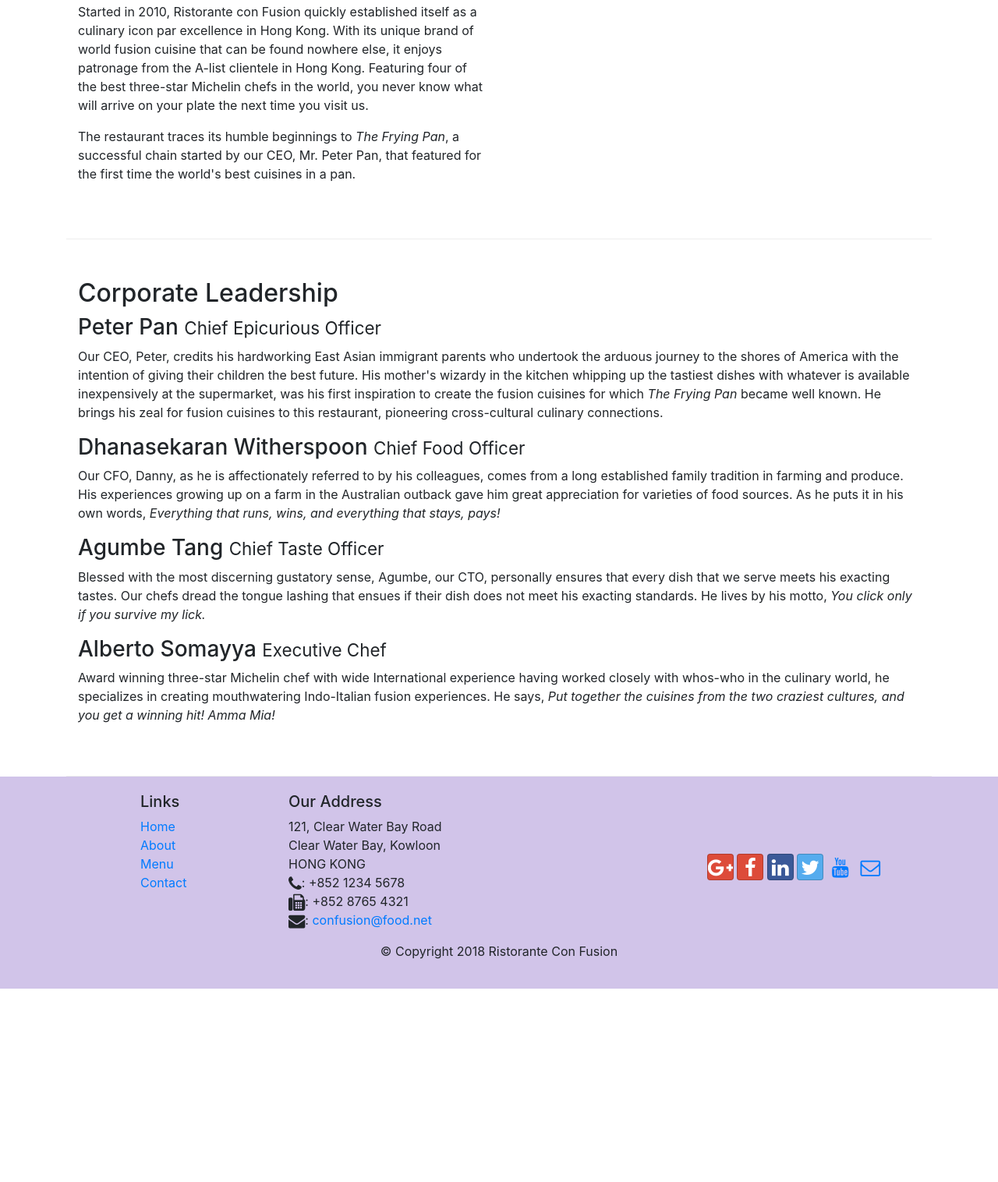
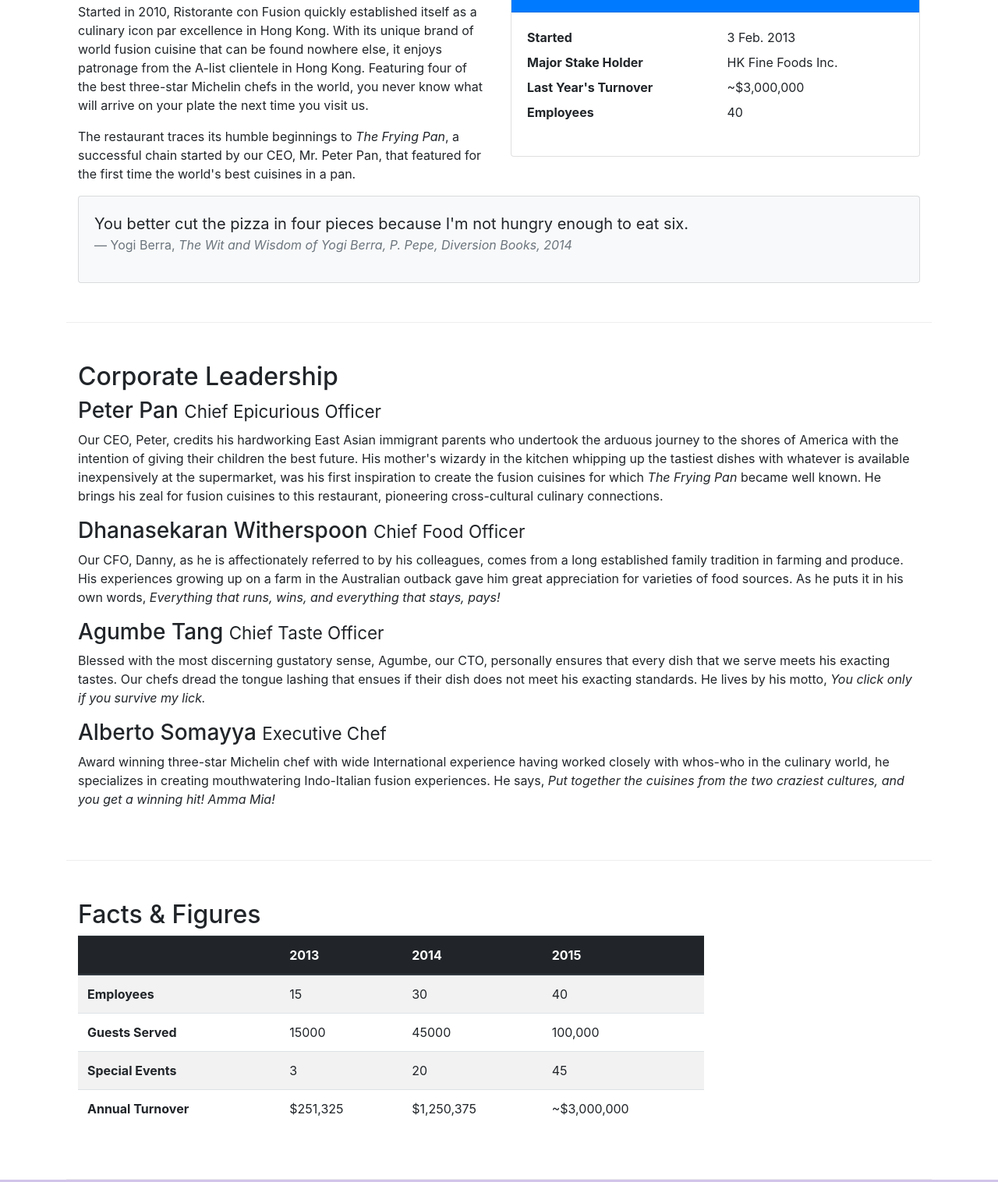
Before and after one commit to XtinaMusic12/Website-bootstrap, a website: page aboutus.html in a window 1280 px wide. Shown: the part 558-2074 px from the top of the page at 78% size. Before the commit the page ends 1826 px from the top, so only its background shows below. Drawn offline with nearby package versions, Linux system fonts and the light colour scheme.

Commit message:
ConFusion Forms Blockquote

```diff
--- a/aboutus.html
+++ b/aboutus.html
@@ -29,7 +29,8 @@
                     <li class="nav-item active"><a href="#" class="nav-link"><span class="fa fa-info"></span> About</a>
                     </li>
                     <li class="nav-item"><a href="#" class="nav-link"><span class="fa fa-list"></span> Menu</a></li>
-                    <li class="nav-item"><a href="./contactus.html" class="nav-link"><span class="fa fa-address-card"></span>
+                    <li class="nav-item"><a href="./contactus.html" class="nav-link"><span
+                                class="fa fa-address-card"></span>
                             Contact</a></li>
                 </ul>
             </div>
@@ -72,7 +73,35 @@
                 <p>The restaurant traces its humble beginnings to <em>The Frying Pan</em>, a successful chain started by
                     our CEO, Mr. Peter Pan, that featured for the first time the world's best cuisines in a pan.</p>
             </div>
-            <div>
+            <div class="col-sm">
+                <div class="card">
+                    <h3 class="card-header bg-primary text-white">Facts At a Glance</h3>
+                    <div class="card-body">
+                        <dl class="row">
+                            <dt class="col-6">Started</dt>
+                            <dd class="col-6">3 Feb. 2013</dd>
+                            <dt class="col-6">Major Stake Holder</dt>
+                            <dd class="col-6">HK Fine Foods Inc.</dd>
+                            <dt class="col-6">Last Year's Turnover</dt>
+                            <dd class="col-6">~$3,000,000</dd>
+                            <dt class="col-6">Employees</dt>
+                            <dd class="col-6">40</dd>
+                        </dl>
+                    </div>
+                </div>
+            </div>
+            <div class="col-12">
+                <div class="card card-body bg-light">
+                    <blockquote class="blockquote">
+                        <p class="mb-0">You better cut the pizza in four pieces because I'm not hungry enough to eat
+                            six.
+                        </p>
+                        <footer class="blockquote-footer">Yogi Berra,
+                            <cite title="Source Title">The Wit and Wisdom of Yogi Berra, P. Pepe, Diversion Books, 2014
+                            </cite>
+                        </footer>
+                    </blockquote>
+                </div>
             </div>
         </div>
 
@@ -108,7 +137,52 @@
                         winning hit! Amma Mia!</em></p>
             </div>
         </div>
+        <div class="row row-content">
+            <div class="col-12 col-sm-9">
+                <h2>Facts &amp; Figures</h2>
+                <div class="table-responsive">
+                    <table class="table table-striped">
+                        <thead class="thead-dark">
+                            <tr>
+                                <th>&nbsp;</th>
+                                <th>2013</th>
+                                <th>2014</th>
+                                <th>2015</th>
+                            </tr>
+                        </thead>
+                        <tbody>
+                            <tr>
+                                <th>Employees</th>
+                                <td>15</td>
+                                <td>30</td>
+                                <td>40</td>
+                            </tr>
+                            <tr>
+                                <th>Guests Served</th>
+                                <td>15000</td>
+                                <td>45000</td>
+                                <td>100,000</td>
+                            </tr>
+                            <tr>
+                                <th>Special Events</th>
+                                <td>3</td>
+                                <td>20</td>
+                                <td>45</td>
+                            </tr>
+                            <tr>
+                                <th>Annual Turnover</th>
+                                <td>$251,325</td>
+                                <td>$1,250,375</td>
+                                <td>~$3,000,000</td>
+                            </tr>
+                        </tbody>
+                    </table>
+                </div>
+            </div>
+            <div class="col-12 col-sm-3">
 
+            </div>
+        </div>
     </div>
 
     <footer class="footer">
```
